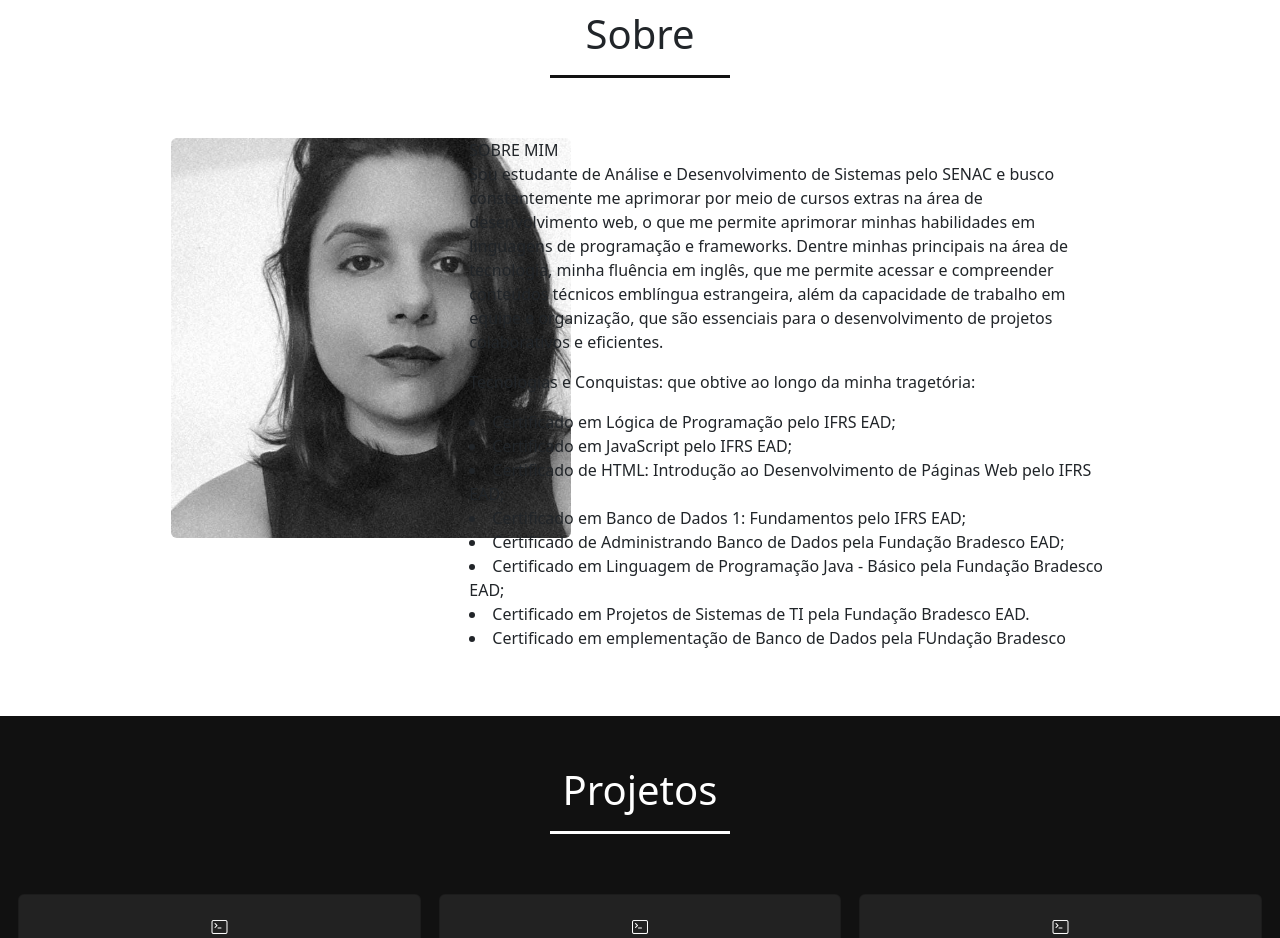
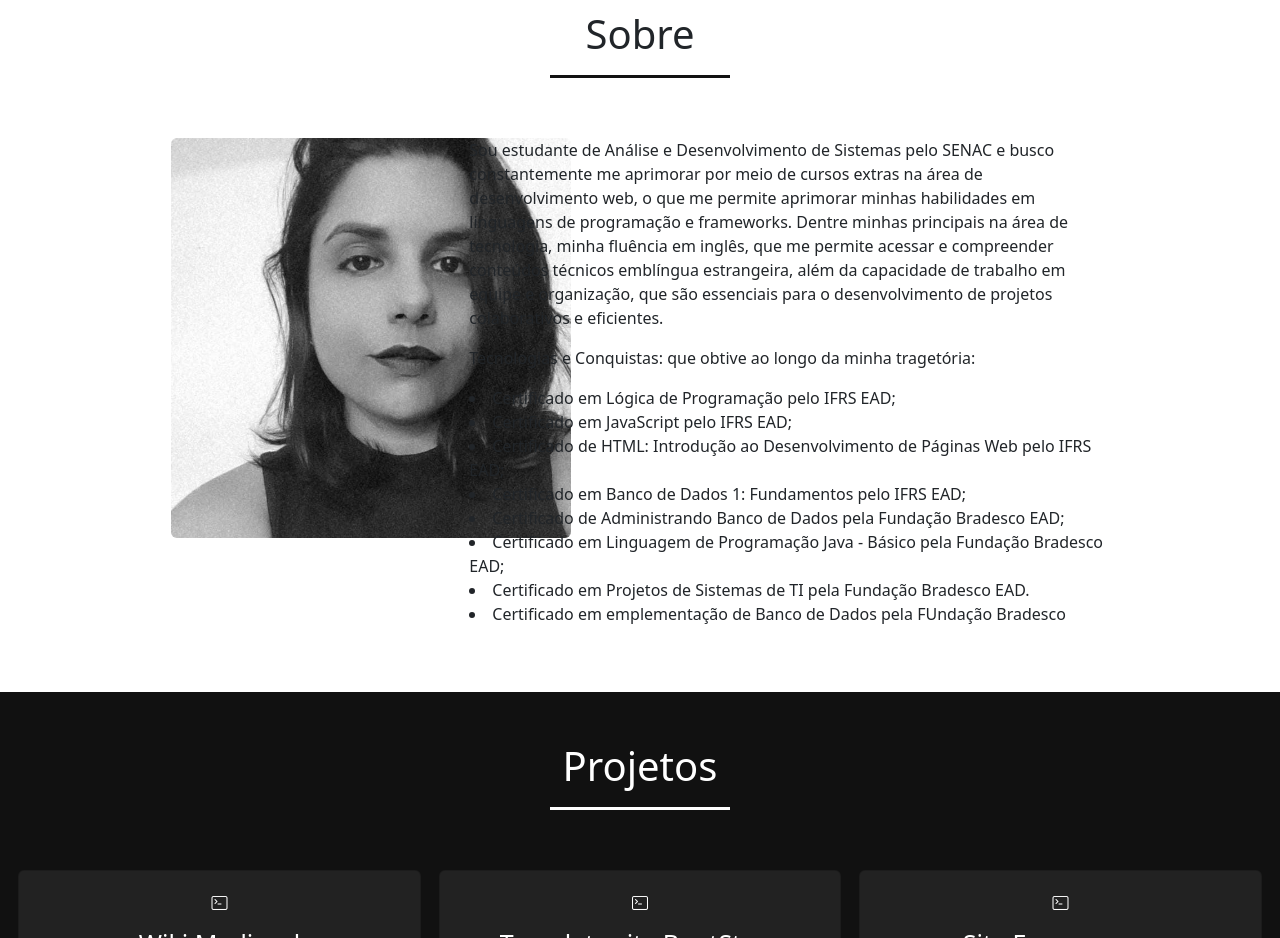
Before and after one commit to rafaellamarquess/portfolio, a plain HTML site: page index.html in a window 1280 px wide. Shown: the part 840-1778 px from the top of the page. Drawn offline with nearby package versions, Linux system fonts and the light colour scheme.

Commit message:
primeira atualização

```diff
--- a/index.html
+++ b/index.html
@@ -44,7 +44,7 @@
                     <img src="perfil.jpg" alt="">
                 </div>
                 <div class="column right">
-                    <div class="text">SOBRE MIM</div>
+
                         <p>Sou estudante de Análise e Desenvolvimento de Sistemas pelo SENAC e busco constantemente me aprimorar por meio de cursos extras na área de
                         desenvolvimento web, o que me permite aprimorar minhas habilidades em  linguagens de programação e frameworks. Dentre minhas principais na
                         área de tecnologia, minha fluência em inglês, que me permite acessar e compreender conteúdos técnicos emblíngua estrangeira, além da capacidade
```
